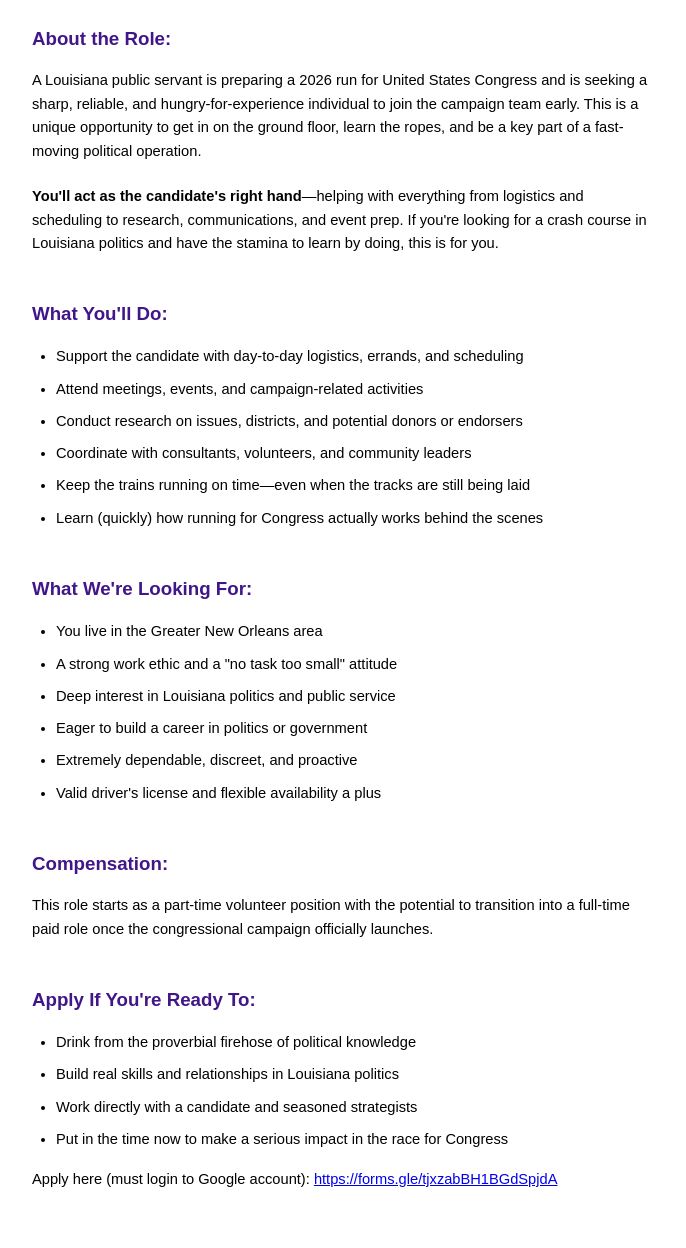
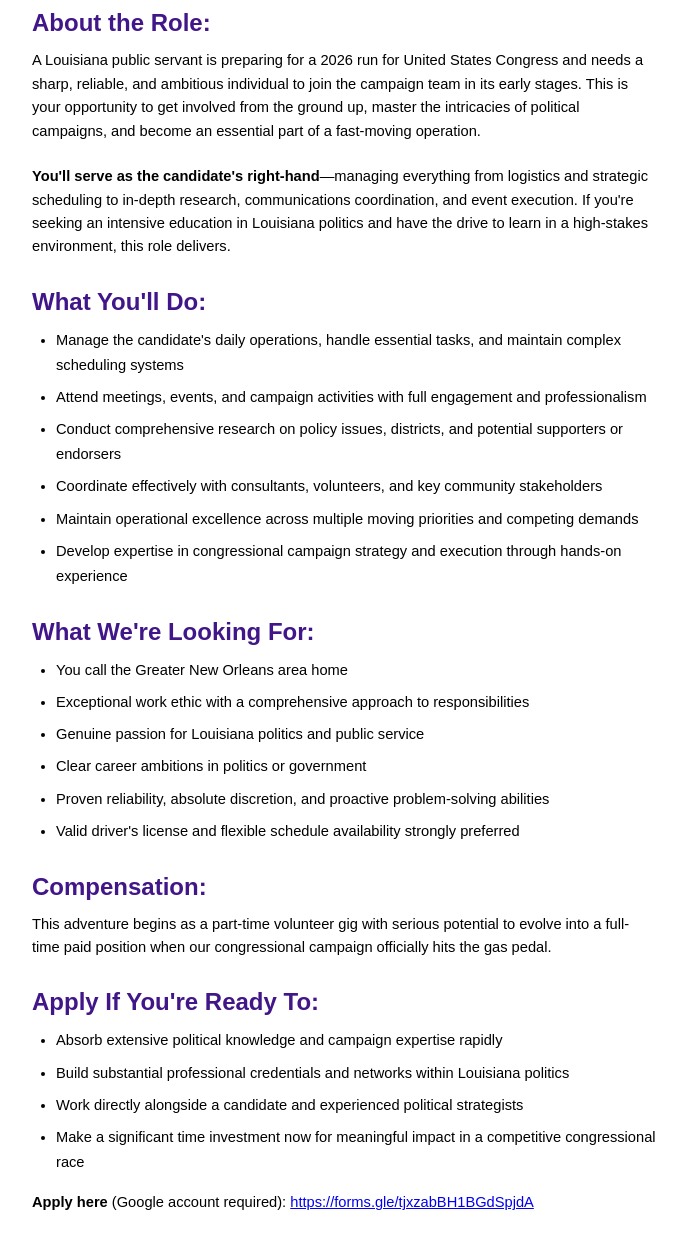
Before and after one commit to maxgaudin/congress-job, a plain HTML site: page index.html in a window 1280 px wide. Shown: the part 156-1404 px from the top of the page, without its empty margins (296-982 px from the left). Drawn offline with Linux system fonts and the light colour scheme.

Commit message:
Refactor job description for clarity and consistency; update headings and improve language for better engagement

```diff
--- a/index.html
+++ b/index.html
@@ -6,41 +6,45 @@
    </head>
    <body>
       <h1>US Congressional Campaign Personal Assistant</h1>
-      <h3>About the Role:</h3>
-      <p>A Louisiana public servant is preparing a 2026 run for United States Congress and is seeking a sharp, reliable, and hungry-for-experience individual to join the campaign team early. This is a unique opportunity to get in on the ground floor, learn the ropes, and be a key part of a fast-moving political operation.</p>
-      <p><strong>You'll act as the candidate's right hand</strong>—helping with everything from logistics and scheduling to research, communications, and event prep. If you're looking for a crash course in Louisiana politics and have the stamina to learn by doing, this is for you.</p>
 
-      <h3>What You'll Do:</h3>
+      <h2>About the Role:</h2>
+      <p>A Louisiana public servant is preparing for a 2026 run for United States Congress and needs a sharp, reliable, and ambitious individual to join the campaign team in its early stages. This is your opportunity to get involved from the ground up, master the intricacies of political campaigns, and become an essential part of a fast-moving operation.</p>
+
+      <p><strong>You'll serve as the candidate's right-hand</strong>—managing everything from logistics and strategic scheduling to in-depth research, communications coordination, and event execution. If you're seeking an intensive education in Louisiana politics and have the drive to learn in a high-stakes environment, this role delivers.</p>
+
+      <h2>What You'll Do:</h2>
       <ul>
-         <li>Support the candidate with day-to-day logistics, errands, and scheduling</li>
-         <li>Attend meetings, events, and campaign-related activities</li>
-         <li>Conduct research on issues, districts, and potential donors or endorsers</li>
-         <li>Coordinate with consultants, volunteers, and community leaders</li>
-         <li>Keep the trains running on time—even when the tracks are still being laid</li>
-         <li>Learn (quickly) how running for Congress actually works behind the scenes</li>
+         <li>Manage the candidate's daily operations, handle essential tasks, and maintain complex scheduling systems</li>
+         <li>Attend meetings, events, and campaign activities with full engagement and professionalism</li>
+         <li>Conduct comprehensive research on policy issues, districts, and potential supporters or endorsers</li>
+         <li>Coordinate effectively with consultants, volunteers, and key community stakeholders</li>
+         <li>Maintain operational excellence across multiple moving priorities and competing demands</li>
+         <li>Develop expertise in congressional campaign strategy and execution through hands-on experience</li>
       </ul>
 
-      <h3>What We're Looking For:</h3>
+      <h2>What We're Looking For:</h2>
       <ul>
-         <li>You live in the Greater New Orleans area</li>
-         <li>A strong work ethic and a "no task too small" attitude</li>
-         <li>Deep interest in Louisiana politics and public service</li>
-         <li>Eager to build a career in politics or government</li>
-         <li>Extremely dependable, discreet, and proactive</li>
-         <li>Valid driver's license and flexible availability a plus</li>
+         <li>You call the Greater New Orleans area home</li>
+         <li>Exceptional work ethic with a comprehensive approach to responsibilities</li>
+         <li>Genuine passion for Louisiana politics and public service</li>
+         <li>Clear career ambitions in politics or government</li>
+         <li>Proven reliability, absolute discretion, and proactive problem-solving abilities</li>
+         <li>Valid driver's license and flexible schedule availability strongly preferred</li>
       </ul>
 
-      <h3>Compensation:</h3>
-      <p>This role starts as a part-time volunteer position with the potential to transition into a full-time paid role once the congressional campaign officially launches.</p>
+      <h2>Compensation:</h2>
+      <p>This adventure begins as a part-time volunteer gig with serious potential to evolve into a full-time paid position when our congressional campaign officially hits the gas pedal.</p>
 
-      <h3>Apply If You're Ready To:</h3>
+      <h2>Apply If You're Ready To:</h2>
       <ul>
-         <li>Drink from the proverbial firehose of political knowledge</li>
-         <li>Build real skills and relationships in Louisiana politics</li>
-         <li>Work directly with a candidate and seasoned strategists</li>
-         <li>Put in the time now to make a serious impact in the race for Congress</li>
+         <li>Absorb extensive political knowledge and campaign expertise rapidly</li>
+         <li>Build substantial professional credentials and networks within Louisiana politics</li>
+         <li>Work directly alongside a candidate and experienced political strategists</li>
+         <li>Make a significant time investment now for meaningful impact in a competitive congressional race</li>
       </ul>
 
-      <p>Apply here (must login to Google account): <a href="https://forms.gle/tjxzabBH1BGdSpjdA">https://forms.gle/tjxzabBH1BGdSpjdA</a></p>
+      <p><strong>Apply here</strong>  (Google account required):
+         <a href="https://forms.gle/tjxzabBH1BGdSpjdA">https://forms.gle/tjxzabBH1BGdSpjdA</a>
+      </p>
    </body>
 </html>
```
